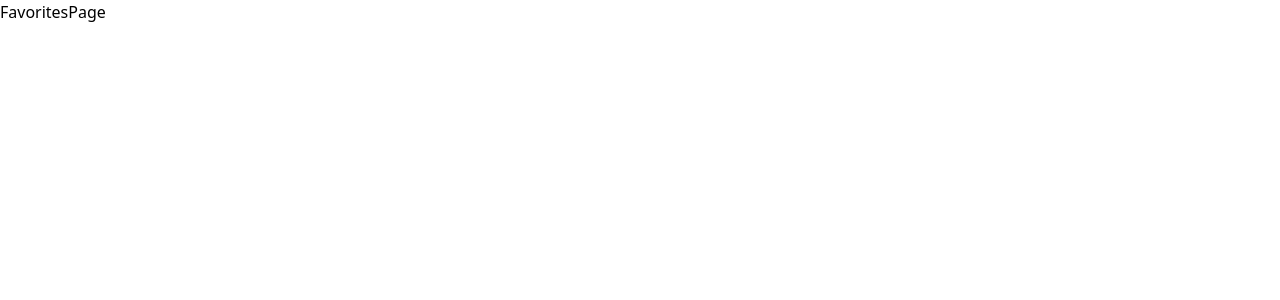
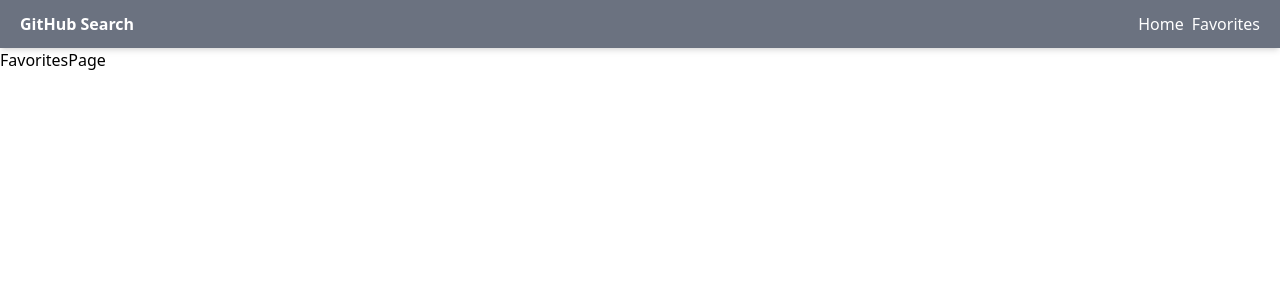
Before and after one commit to TimKhakk/github-api-project, a React (Vite) app: page /favorites in a window 1280 px wide. Shown: the top 300 px of the page. Built offline with nearby package versions, Linux system fonts and the light colour scheme.

Commit message:
add nav bar

```diff
--- a/src/App.tsx
+++ b/src/App.tsx
@@ -1,13 +1,17 @@
 import { Routes, Route } from "react-router-dom";
 import { HomePage } from './pages/HomePage';
 import { FavoritesPage } from './pages/FavoritesPage';
+import { Navigation } from './components/Navigation';
 
 function App() {
   return (
-    <Routes>
-      <Route path="/" element={<HomePage />} />
-      <Route path="/favorites" element={<FavoritesPage />} />
-    </Routes>
+    <>
+      <Navigation />
+      <Routes>
+        <Route path="/" element={<HomePage />} />
+        <Route path="/favorites" element={<FavoritesPage />} />
+      </Routes>
+      </>
   )
 }
 
--- a/src/components/Navigation.tsx
+++ b/src/components/Navigation.tsx
@@ -1,17 +1,13 @@
-import { Routes, Route, Link } from "react-router-dom";
-interface Props {
-  Navigation?: any;
-}
+import { Link } from 'react-router-dom';
 
-
-export function Navigation(props: Props) {
+export function Navigation() {
   return (
     <div className="flex justify-between items-center h-12 px-5 shadow-md bg-gray-500 text-white">
-      <h3>GitHub Search</h3>
+      <h3 className="font-bold">GitHub Search</h3>
 
-      <span>
-        <Link to="/" >Home</Link>
-        <Link to="/favorites" >Favorites</Link>
+      <span className="flex gap-2">
+        <Link to="/">Home</Link>
+        <Link to="/favorites">Favorites</Link>
       </span>
     </div>
   );
--- a/src/pages/FavoritesPage.tsx
+++ b/src/pages/FavoritesPage.tsx
@@ -1,8 +1,4 @@
-interface Props {
-  some?: any;
-}
-
-export function FavoritesPage(props: Props) {
+export function FavoritesPage() {
   return (
     <div>FavoritesPage</div>
   );
--- a/src/pages/HomePage.tsx
+++ b/src/pages/HomePage.tsx
@@ -1,8 +1,4 @@
-interface Props {
-  some?: any;
-}
-
-export function HomePage(props: Props) {
+export function HomePage() {
   return (
     <div>HomePage</div>
   );
```
